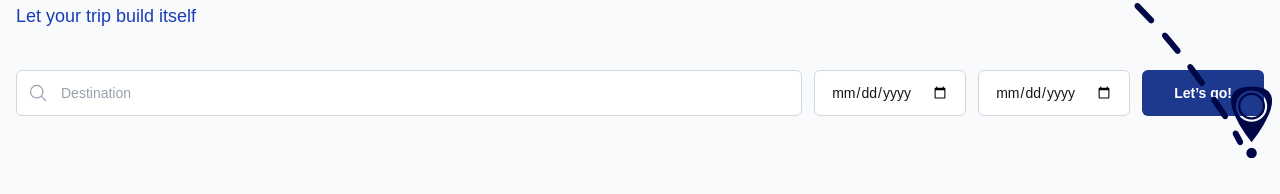
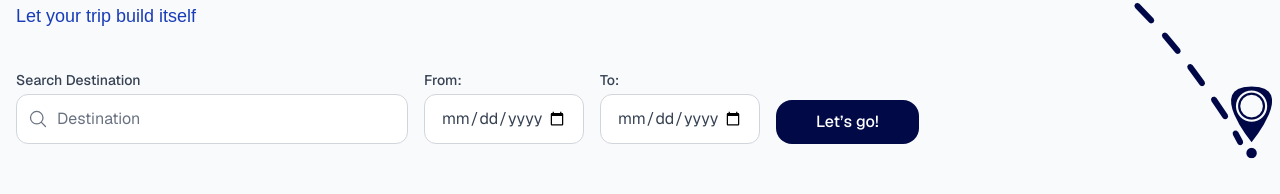
Before and after one commit to GlobeGeniusAI/GlobeGenius.AI, a Next.js app: page / in a window 1280 px wide. Shown: the part 182-376 px from the top of the page. Built offline with nearby package versions, Linux system fonts and the light colour scheme.

Commit message:
WIP: added destination dates and tweaked button

```diff
--- a/src/app/landing-components/Hero.tsx
+++ b/src/app/landing-components/Hero.tsx
@@ -1,26 +1,25 @@
-import Image from 'next/image';
-import { MagnifyingGlassIcon } from '@heroicons/react/24/outline';
+import Image from "next/image";
+import { MagnifyingGlassIcon } from "@heroicons/react/24/outline";
 
 export default function Hero() {
   return (
-    <section className="relative isolate overflow-hidden bg-gray-50">
+    <div className="relative isolate overflow-hidden bg-gray-50">
       {/* Decorative plane & dashed path — totally ignore for a11y */}
 
       <Image
         src="/Plane.png"
         width={1500}
         height={600}
-        alt=""
+        alt="plane with dashes to destination"
         priority
         className="pointer-events-none absolute -top-10 left-0 w-[180%] max-w-none select-none lg:w-auto lg:max-w-none"
       />
 
       {/* Content container */}
       <div className="mx-auto max-w-7xl px-4 py-24 lg:py-32">
-
         {/* Headline */}
         <h1 className="text-3xl font-extrabold tracking-tight text-blue-900 sm:text-5xl">
-          From destination&nbsp;to&nbsp;details
+          From destination to details
         </h1>
         <p className="mt-2 text-lg font-medium text-blue-800">
           Let your trip build itself
@@ -29,41 +28,56 @@ export default function Hero() {
         {/* search bar */}
         <form
           onSubmit={(e) => e.preventDefault()}
-          className="mt-10 grid gap-3 sm:grid-cols-[1fr_repeat(3,_auto)]"
+          className="mt-10 flex flex-wrap items-end gap-4 font-sans"
         >
-          {/* destination */}
-          <label className="relative flex w-full">
-            <MagnifyingGlassIcon className="pointer-events-none absolute left-3 top-1/2 h-5 w-5 -translate-y-1/2 text-gray-400" />
+          {/* Destination input group */}
+          <div className="flex flex-col">
+            <label className="mb-1 mr-3 text-gray-700 text-sm font-medium">
+              Search Destination
+            </label>
+            <div className="relative">
+              <MagnifyingGlassIcon className="pointer-events-none absolute left-3 top-1/2 h-5 w-5 -translate-y-1/2 text-gray-500" />
               <input
                 type="text"
                 placeholder="Destination"
-              className="w-full rounded-md border border-gray-300 bg-white py-3 pl-11 pr-4 text-sm placeholder-gray-400 focus:border-blue-900 focus:outline-none"
+                className="w-98 rounded-xl border border-gray-300 bg-white py-3 pl-10 pr-4 text-base placeholder-gray-500 focus:border-blue-900 focus:outline-none"
               />
-          </label>
+            </div>
+          </div>
 
           {/* from date */}
+          <div className="flex flex-col">
+            <label className="mb-1 text-gray-700 text-sm font-medium">
+              From:
+            </label>
             <input
               type="date"
-            className="w-full rounded-md border border-gray-300 bg-white py-3 px-4 text-sm focus:border-blue-900 focus:outline-none"
-            aria-label="From date"
+              className="w-40 rounded-xl border border-gray-300 bg-white py-3 px-4 text-base text-gray-700 focus:border-blue-900 focus:outline-none"
             />
+          </div>
 
-          {/* to date */}
+          {/* To date */}
+          <div className="flex flex-col">
+            <label className="mb-1 text-gray-700 text-sm font-medium">
+              To:
+            </label>
             <input
               type="date"
-            className="w-full rounded-md border border-gray-300 bg-white py-3 px-4 text-sm focus:border-blue-900 focus:outline-none"
-            aria-label="To date"
+              className="w-40 rounded-xl border border-gray-300 bg-white py-3 px-4 text-base text-gray-700 focus:border-blue-900 focus:outline-none"
             />
+          </div>
 
-          {/* submit button */}
+          {/* Submit button */}
+          <div className="flex flex-col">
             <button
               type="submit"
-            className="whitespace-nowrap rounded-md bg-blue-900 px-8 py-3 text-sm font-semibold text-white transition hover:bg-blue-800 active:bg-blue-700"
+              className="h-[44px] rounded-2xl bg-[#010a46] px-10 text-base font-medium text-white transition hover:cursor-pointer hover:bg-[#0a1464]"
             >
-            Let’s go!
+              Let’s go!
             </button>
+          </div>
         </form>
       </div>
-    </section>
+    </div>
   );
 }
```
Lines whose indentation alone changed are shown as unchanged.
